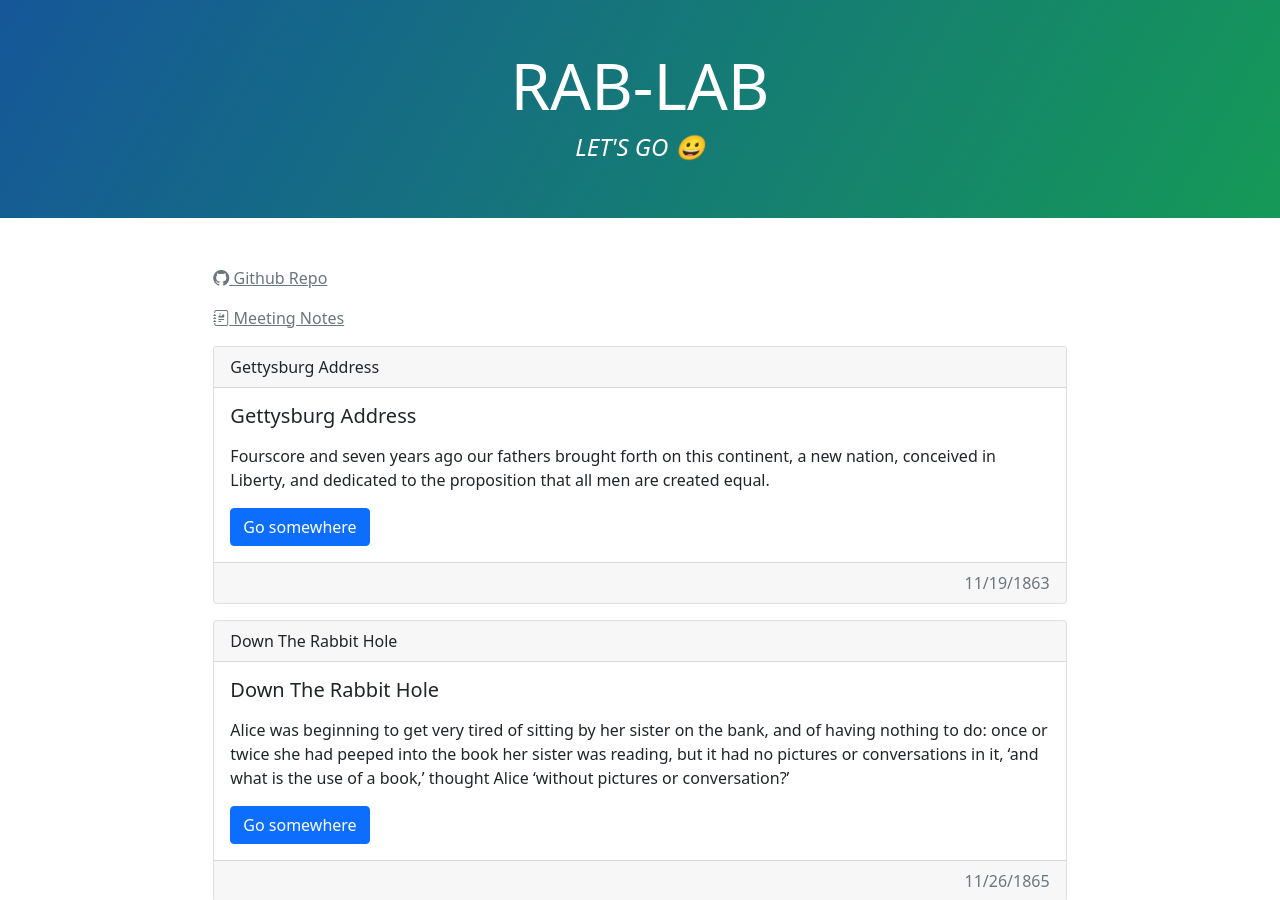
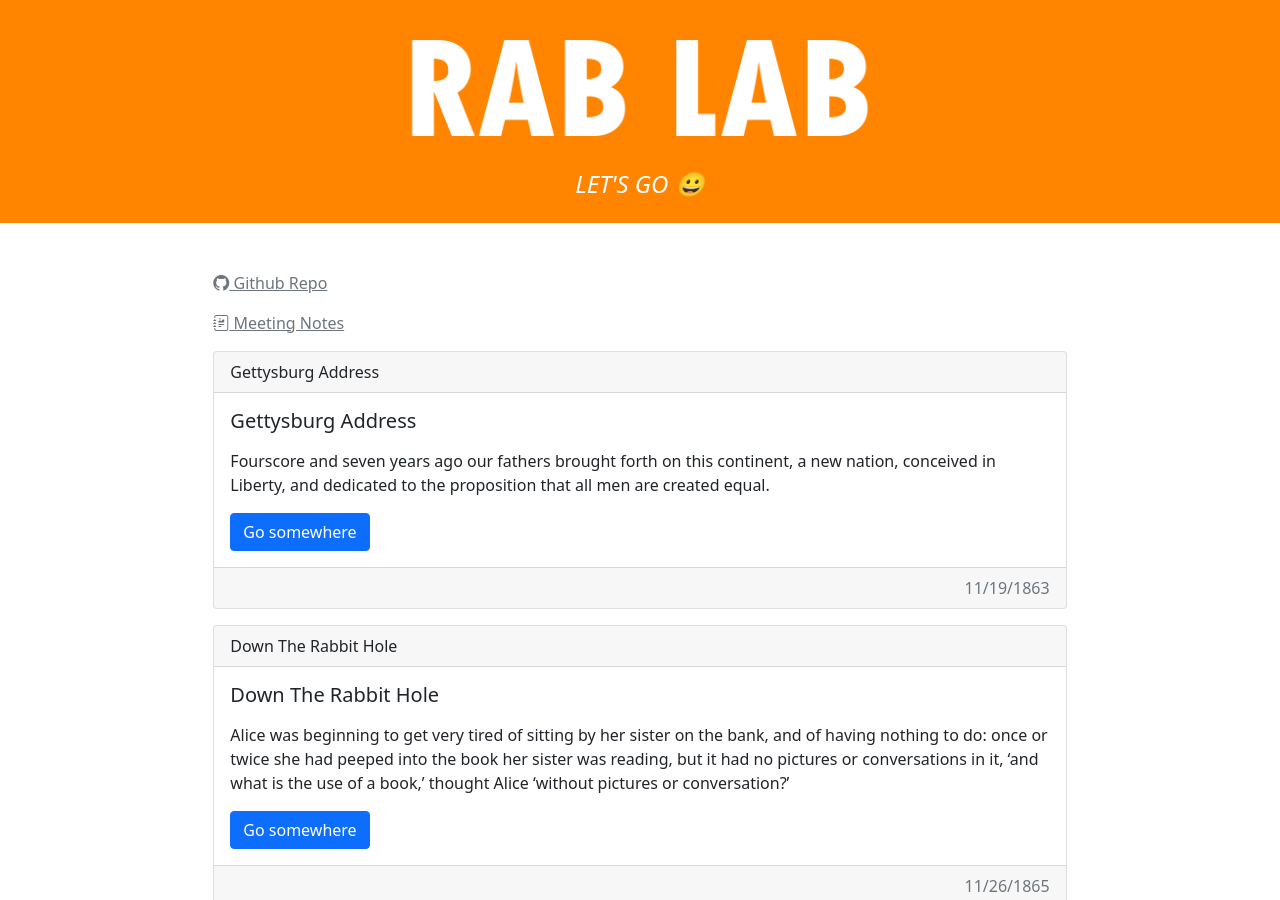
Before and after one commit to rab-lab/rab-lab.github.io, a Jekyll site: the page built from index.markdown, in a window 1280 px wide and 900 px high. Built offline with Jekyll 4.4.1, drawn with Linux system fonts in a browser that asks for light colours; nearby versions of some CDN libraries.

Commit message:
Re-add RAB LAB logo

```diff
--- a/_includes/head-custom.html
+++ b/_includes/head-custom.html
@@ -1,5 +1,5 @@
 <!-- start custom head snippets, customize with your own _includes/head-custom.html file -->
-<meta name="theme-color" content="#157878">
+<meta name="theme-color" content="#ff8400">
 
 <link rel="stylesheet" href="https://cdn.jsdelivr.net/npm/bootstrap@5.1.3/dist/css/bootstrap.min.css" integrity="sha384-1BmE4kWBq78iYhFldvKuhfTAU6auU8tT94WrHftjDbrCEXSU1oBoqyl2QvZ6jIW3" crossorigin="anonymous">
 <link rel="stylesheet" href="https://cdn.jsdelivr.net/npm/bootstrap-icons@1.7.2/font/bootstrap-icons.css">
--- a/_includes/header.html
+++ b/_includes/header.html
@@ -1,4 +1,10 @@
-<header class="container-fluid text-white text-center p-5 mb-5" role="banner" style="background-image: linear-gradient(120deg, #155799, #159957)">
+<header class="container-fluid text-white text-center p-3 mb-5" role="banner" style="background-color: #ff8400">
+<!-- </header> style="background-image: linear-gradient(120deg, #155799, #159957)"> -->
+    <!-- <h1 class="display-3">{{ page.title | default: site.title }}</h1> -->
+    {%- if page.title -%}
     <h1 class="display-3">{{ page.title | default: site.title }}</h1>
-    <h4 class="col-8 mx-auto fst-italic fw-lighter">{{ page.excerpt | default: site.description }}</h4>
+    {%- else -%}
+    <img src="/assets/images/RAB LAB LOGO_Inverse.png" alt="RAB LAB logo" style="height: 20vh; position: relative; margin: -2vh;">
+    {%- endif -%}
+    <h4 class="col-8 mx-auto fst-italic fw-lighter" style="position: relative; margin-top: 10px;">{{ page.excerpt | default: site.description }}</h4>
 </header>
--- a/index.markdown
+++ b/index.markdown
@@ -1,6 +1,6 @@
 ---
 layout: home
-title: RAB-LAB
+# title: RAB-LAB
 ---
 
 ## Welcome to GitHub Pages
```
Also changed, not shown: assets/images/RAB LAB LOGO_Inverse.png (added).
